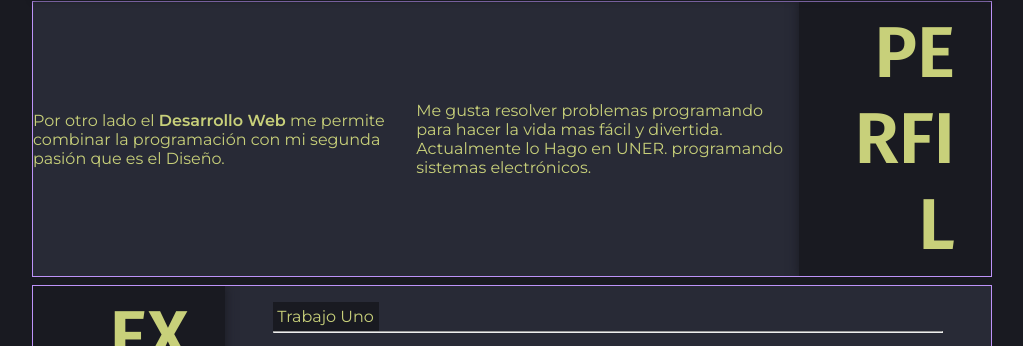
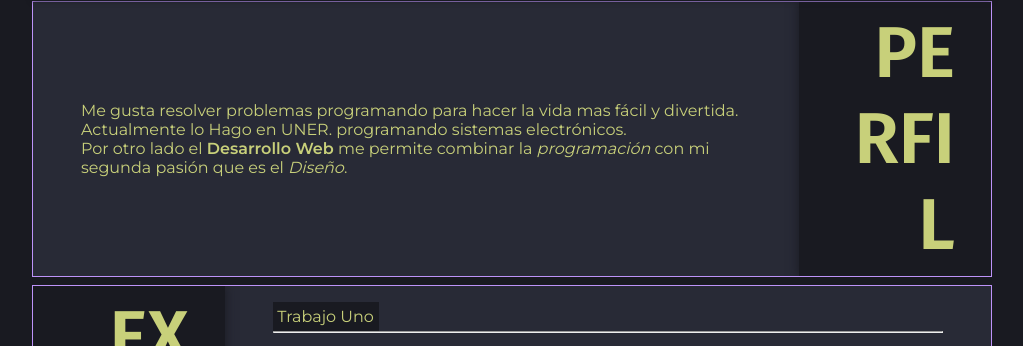
Before and after one commit to EmilioDifferding/cv, a plain HTML site: page index.html in a window 1280 px wide. Shown: the part 388-734 px from the top of the page, without its empty margins (128-1151 px from the left). Drawn offline with Linux system fonts and the light colour scheme.

Commit message:
agrego parrafo

```diff
--- a/index.html
+++ b/index.html
@@ -55,11 +55,11 @@
 
             </header>
             <p class="section__paragraph">
-                Me gusta resolver problemas programando para hacer la vida mas fácil y divertida. Actualmente lo Hago en UNER. programando sistemas electrónicos.
+                Me gusta resolver problemas programando para hacer la vida mas fácil y divertida. Actualmente lo Hago en UNER. programando sistemas electrónicos. <br>
+                Por otro lado el <strong>Desarrollo Web</strong> me permite combinar la <em>programación</em> con mi segunda pasión que es el <em>Diseño</em>.
+
             </p>
-            <p class="section__paragraph">
-                Por otro lado el <strong>Desarrollo Web</strong> me permite combinar la programación con mi segunda pasión que es el Diseño.
-            </p>
+
         </section>
 
         <section class="section main-container" id="experiencia">
```
